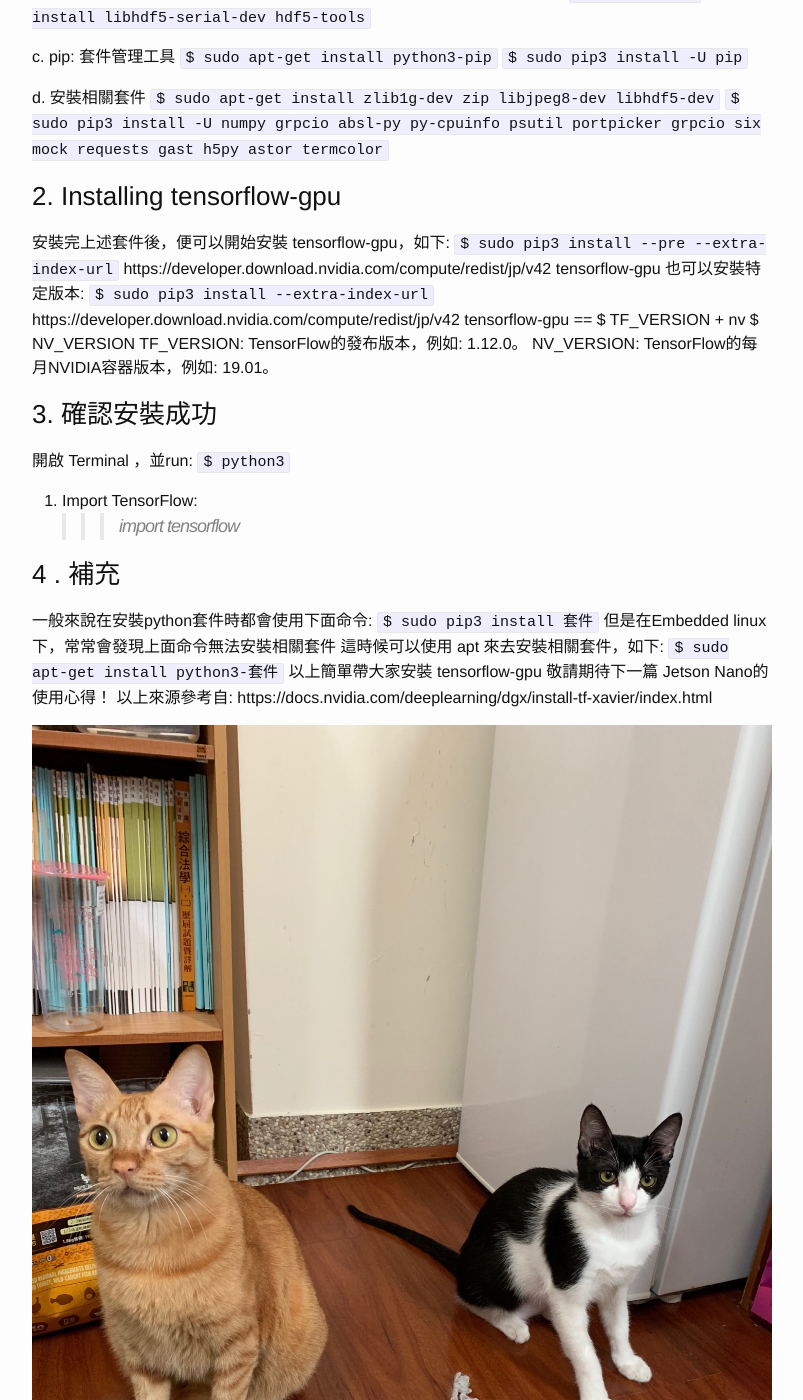
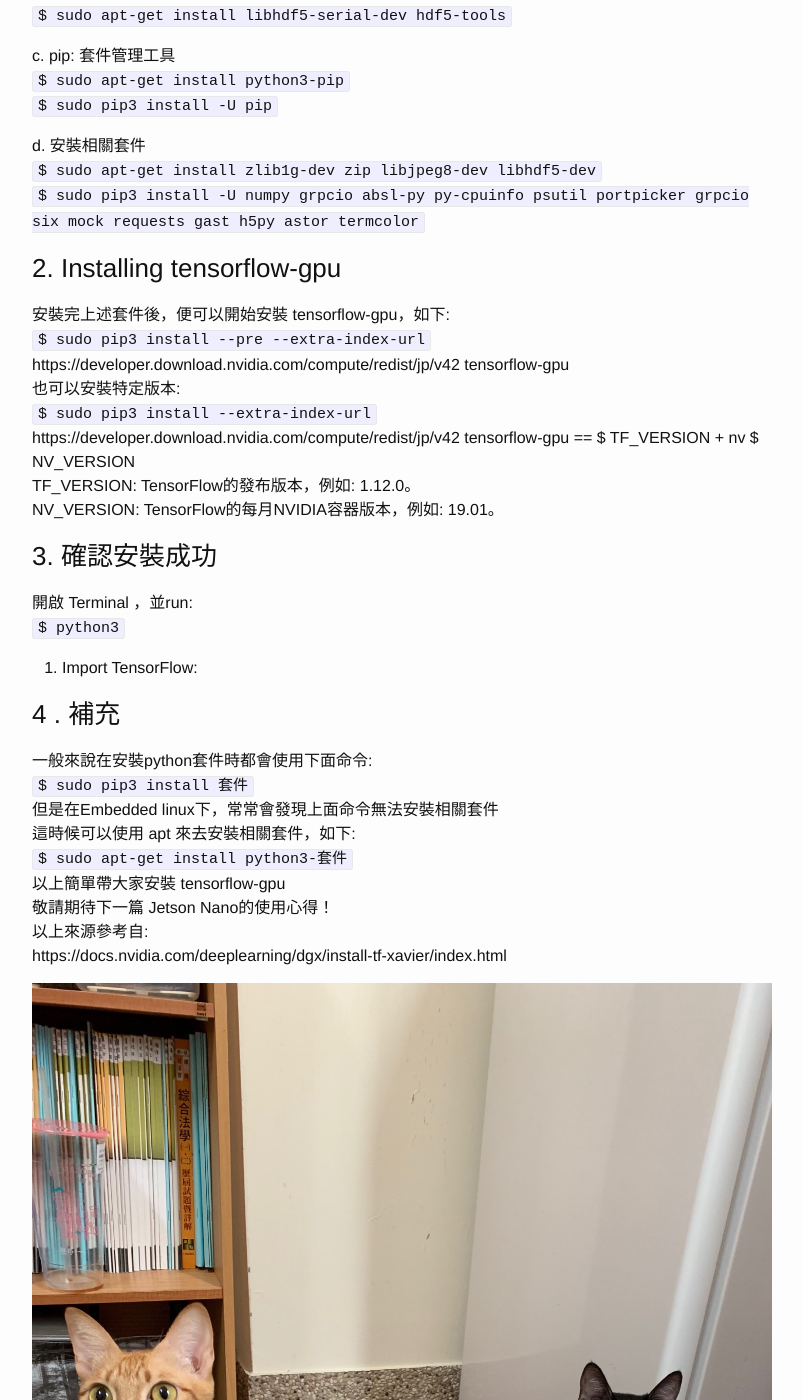
Before and after one commit to SchofieChen/SchofieChen.github.io, a Jekyll site: the page built from _posts/2016-05-28-docker.md, in a window 1280 px wide and 1400 px high, scrolled down 621 px. Shown: the whole window, without its empty margins (238-1041 px from the left). Built offline with Jekyll 4.4.1, drawn with Linux system fonts in a browser that asks for light colours; our own code applies the rules of GitHub Pages for plain Markdown files; part of the change alters nothing that is shown.

```diff
--- a/_posts/2016-05-28-docker.md
+++ b/_posts/2016-05-28-docker.md
@@ -19,49 +19,49 @@ organiser_name : "Schofie Chen"
 
 ### 1. Installing dependencies
 在安裝 tensorflow-gpu 前，你需先安裝以下套件:
-a. NVIDIA SDK Manager
+a. NVIDIA SDK Manager<br />
 
 
-b. HDF5: 是一種為存儲和處理大容量科學數據設計的文件格式及相應庫文件
-`$ sudo apt-get install libhdf5-serial-dev hdf5-tools`
+b. HDF5: 是一種為存儲和處理大容量科學數據設計的文件格式及相應庫文件<br />
+`$ sudo apt-get install libhdf5-serial-dev hdf5-tools`<br />
 
 
-c. pip: 套件管理工具
-`$ sudo apt-get install python3-pip`
-`$ sudo pip3 install -U pip`
+c. pip: 套件管理工具<br />
+`$ sudo apt-get install python3-pip`<br />
+`$ sudo pip3 install -U pip`<br />
 
 
-d. 安裝相關套件
-`$ sudo apt-get install zlib1g-dev zip libjpeg8-dev libhdf5-dev`
-`$ sudo pip3 install -U numpy grpcio absl-py py-cpuinfo psutil portpicker grpcio six mock requests gast h5py astor termcolor`
+d. 安裝相關套件<br />
+`$ sudo apt-get install zlib1g-dev zip libjpeg8-dev libhdf5-dev`<br />
+`$ sudo pip3 install -U numpy grpcio absl-py py-cpuinfo psutil portpicker grpcio six mock requests gast h5py astor termcolor`<br />
 
 
-### 2. Installing tensorflow-gpu
-安裝完上述套件後，便可以開始安裝 tensorflow-gpu，如下:
-`$ sudo pip3 install --pre --extra-index-url` https://developer.download.nvidia.com/compute/redist/jp/v42 tensorflow-gpu
-也可以安裝特定版本:
-`$ sudo pip3 install --extra-index-url` https://developer.download.nvidia.com/compute/redist/jp/v42 tensorflow-gpu == $ TF_VERSION + nv $ NV_VERSION
-TF_VERSION: TensorFlow的發布版本，例如: 1.12.0。
-NV_VERSION: TensorFlow的每月NVIDIA容器版本，例如: 19.01。
+### 2. Installing tensorflow-gpu<br />
+安裝完上述套件後，便可以開始安裝 tensorflow-gpu，如下:<br />
+`$ sudo pip3 install --pre --extra-index-url` https://developer.download.nvidia.com/compute/redist/jp/v42 tensorflow-gpu<br />
+也可以安裝特定版本:<br />
+`$ sudo pip3 install --extra-index-url` https://developer.download.nvidia.com/compute/redist/jp/v42 tensorflow-gpu == $ TF_VERSION + nv $ NV_VERSION<br />
+TF_VERSION: TensorFlow的發布版本，例如: 1.12.0。<br />
+NV_VERSION: TensorFlow的每月NVIDIA容器版本，例如: 19.01。<br />
 
 
 ### 3. 確認安裝成功
-開啟 Terminal ，並run:
-`$ python3`
-2. Import TensorFlow:
->>> import tensorflow
+開啟 Terminal ，並run:<br />
+`$ python3`<br />
+2. Import TensorFlow:<br />
+
 
 
 
 ### 4 . 補充
-一般來說在安裝python套件時都會使用下面命令:
-`$ sudo pip3 install 套件`
-但是在Embedded linux下，常常會發現上面命令無法安裝相關套件
-這時候可以使用 apt 來去安裝相關套件，如下:
-`$ sudo apt-get install python3-套件`
-以上簡單帶大家安裝 tensorflow-gpu
-敬請期待下一篇 Jetson Nano的使用心得！
-以上來源參考自:
-https://docs.nvidia.com/deeplearning/dgx/install-tf-xavier/index.html
+一般來說在安裝python套件時都會使用下面命令:<br />
+`$ sudo pip3 install 套件`<br />
+但是在Embedded linux下，常常會發現上面命令無法安裝相關套件<br />
+這時候可以使用 apt 來去安裝相關套件，如下:<br />
+`$ sudo apt-get install python3-套件`<br />
+以上簡單帶大家安裝 tensorflow-gpu<br />
+敬請期待下一篇 Jetson Nano的使用心得！<br />
+以上來源參考自:<br />
+https://docs.nvidia.com/deeplearning/dgx/install-tf-xavier/index.html<br />
 
 ![GITHUB]( https://raw.githubusercontent.com/SchofieChen/SchofieChen.github.io/master/_picture/Cat03.jpg "She is my daughter")
```
